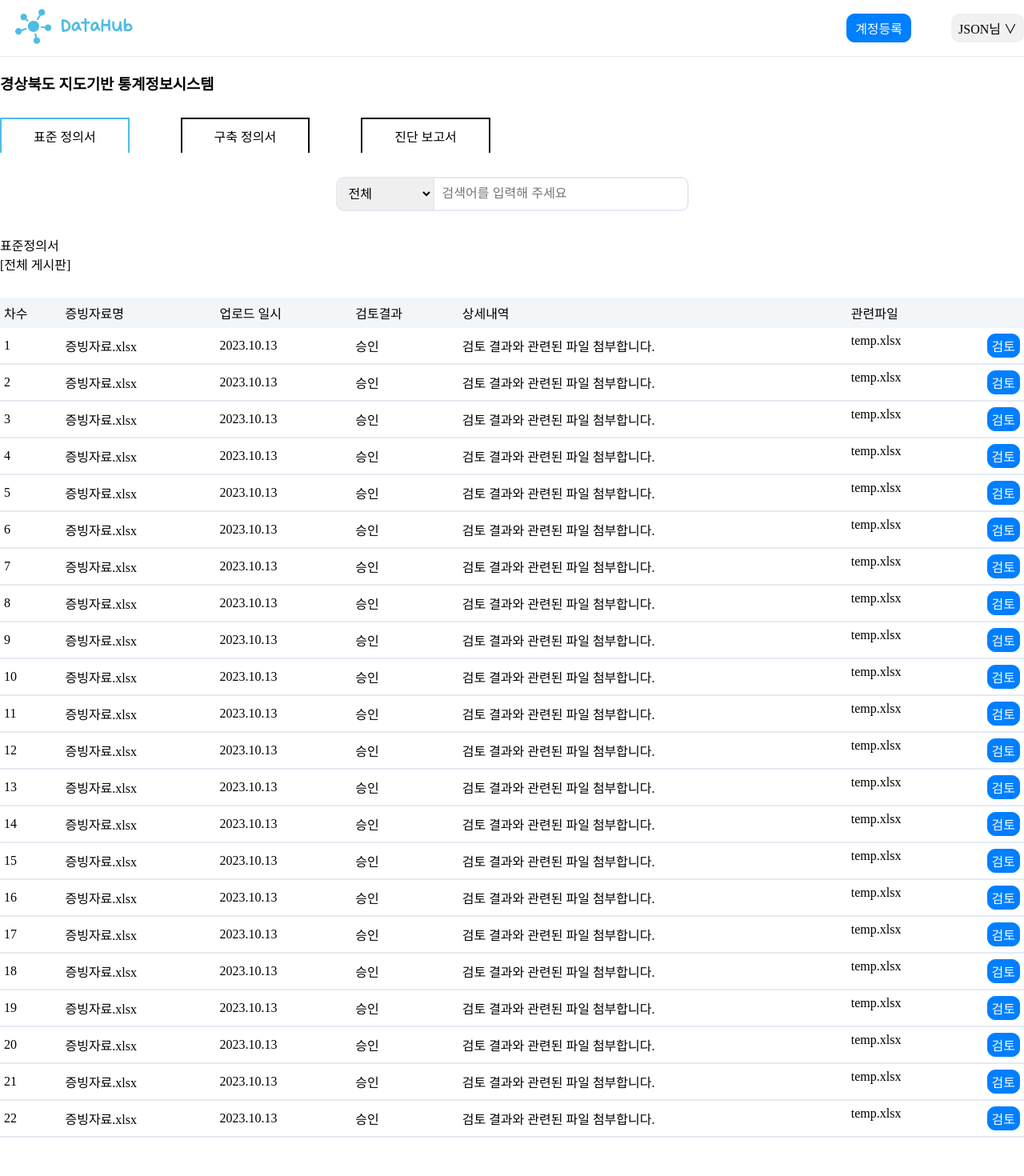
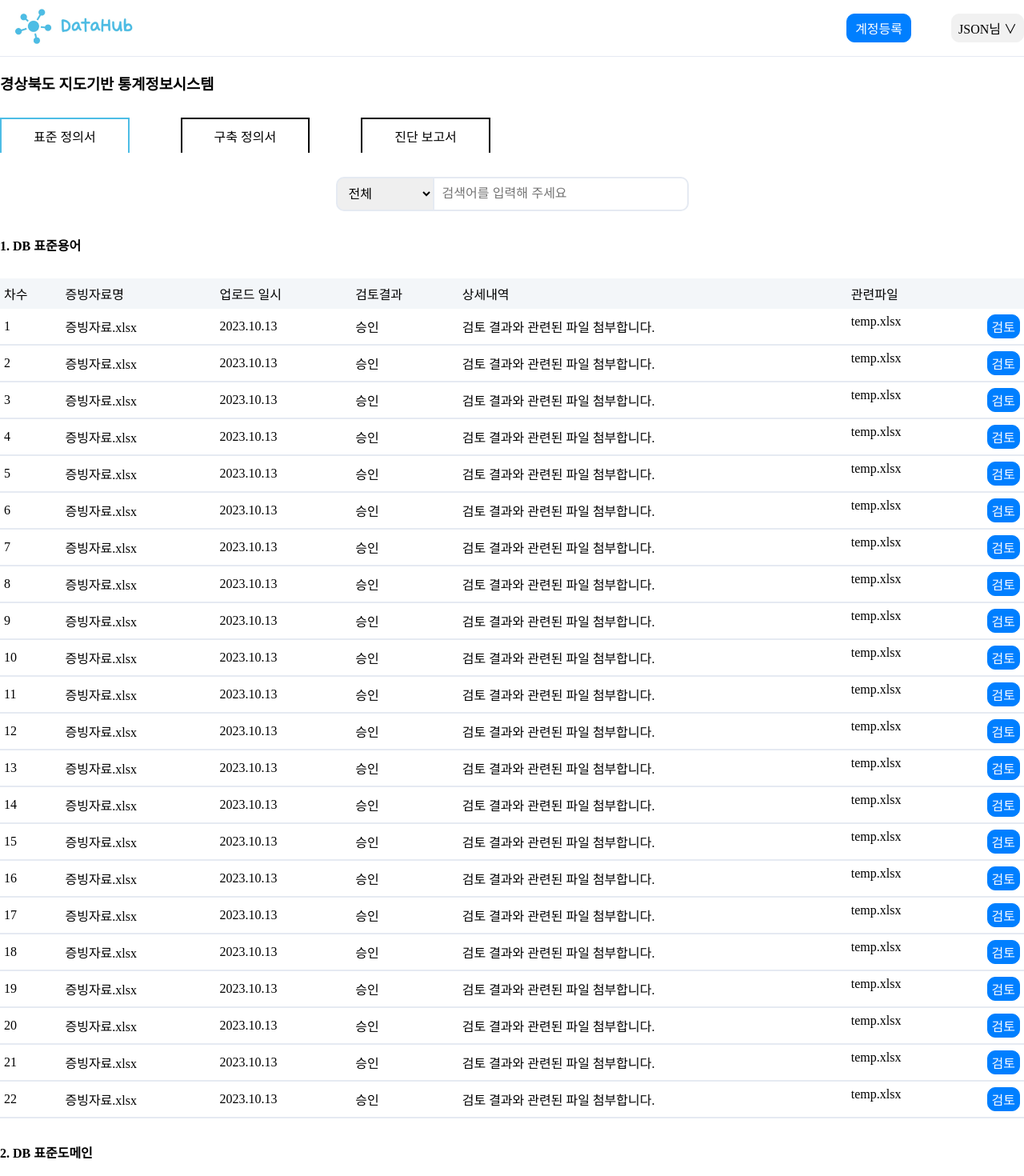
Before and after one commit to knusolution/Webui, a React (Vite) app: page /system in a window 1280 px wide. Shown: the top 1470 px of the page at 80% size. Before the commit the page ends 1422 px from the top, so only its background shows below. Built offline with nearby package versions, Linux system fonts and the light colour scheme.

Commit message:
[Feat] 탭메뉴 > 테이블명 변경

```diff
--- a/src/components/admin/Admin.jsx
+++ b/src/components/admin/Admin.jsx
@@ -13,7 +13,7 @@ export default function Admin() {
         <>
             <AdminHeaderContainer></AdminHeaderContainer>
             <AdminSearchContainer></AdminSearchContainer>
-            <AdminBoardContainer></AdminBoardContainer>
+            <AdminBoardContainer title="[전체 게시판]"></AdminBoardContainer>
         </>
     );
 }
--- a/src/components/admin/containers/AdminBoardContainer.jsx
+++ b/src/components/admin/containers/AdminBoardContainer.jsx
@@ -6,6 +6,7 @@ import Data from '../../../Data.json';
 const Boarddiv = styled.div`
   display: flex;
   justify-content: center;
+  margin-bottom: 30px;
   table {
     width: 100%;
     max-width: 1280px;
@@ -15,6 +16,7 @@ const Boarddiv = styled.div`
     caption {
         text-align: left;
         margin-bottom: 30px;
+        font-weight: bolder;
     }
   }
   thead {
@@ -53,11 +55,11 @@ const Tbodytr = styled.tr`
 `
 
 
-export default function AdminBorderContainer() {
+export default function AdminBorderContainer(props) {
     return (
       <Boarddiv>
         <table>
-          <caption>[전체 게시판]</caption>
+          <caption>{props.title}</caption>
           <thead>
             <tr>
               <th>차수</th>
--- a/src/components/system/System.jsx
+++ b/src/components/system/System.jsx
@@ -1,13 +1,11 @@
 import AdminHeaderContainer from '@components/admin/containers/AdminHeaderContainer'
 import SystemTabMenuContainer from './containers/SystemTabMenuContainer';
-import AdminBorderContainer from '@components/admin/containers/AdminBoardContainer';
 
 const System = () => {
     return (
       <>
         <AdminHeaderContainer></AdminHeaderContainer>
         <SystemTabMenuContainer></SystemTabMenuContainer>
-        <AdminBorderContainer></AdminBorderContainer>
       </>
     );
   };
--- a/src/components/system/containers/tabmenu/TabMenuConstruction.jsx
+++ b/src/components/system/containers/tabmenu/TabMenuConstruction.jsx
@@ -1,9 +1,13 @@
 import React from 'react';
+import AdminBorderContainer from '@components/admin/containers/AdminBoardContainer';
 
 export default function TabMenuConstructionContainer() {
     return (
         <>
-            구축 정의서
+            <AdminBorderContainer title="1. 데이터베이스 정의서"></AdminBorderContainer>
+             <AdminBorderContainer title="2. 테이블 정의서"></AdminBorderContainer>
+             <AdminBorderContainer title="3. 컬럼 정의서"></AdminBorderContainer>
+             <AdminBorderContainer title="4. ERD & 관계정의서"></AdminBorderContainer>
         </>
     );
 }
--- a/src/components/system/containers/tabmenu/TabMenuDiagnostic .jsx
+++ b/src/components/system/containers/tabmenu/TabMenuDiagnostic .jsx
@@ -1,9 +1,13 @@
 import React from 'react';
+import AdminBorderContainer from '@components/admin/containers/AdminBoardContainer';
 
 export default function TabMenuDiagnostic () {
     return (
         <>
-            진단 보고서
+            <AdminBorderContainer title="1. 구조진단 보고서"></AdminBorderContainer>
+             <AdminBorderContainer title="2. 표준진단 보고서"></AdminBorderContainer>
+             <AdminBorderContainer title="3. 값진단 보고서"></AdminBorderContainer>
+             <AdminBorderContainer title="4. 업무규칙 정의서"></AdminBorderContainer>
         </>
     );
 }
--- a/src/components/system/containers/tabmenu/TabMenuStandard.jsx
+++ b/src/components/system/containers/tabmenu/TabMenuStandard.jsx
@@ -1,9 +1,14 @@
 import React from 'react';
+import AdminBorderContainer from '@components/admin/containers/AdminBoardContainer';
+
 
 export default function TabMenuStandard() {
     return (
         <>
-            표준정의서
+             <AdminBorderContainer title="1. DB 표준용어"></AdminBorderContainer>
+             <AdminBorderContainer title="2. DB 표준도메인"></AdminBorderContainer>
+             <AdminBorderContainer title="3. DB 표준단어"></AdminBorderContainer>
+             <AdminBorderContainer title="4. DB 표준코드"></AdminBorderContainer>
         </>
     );
 }
```
